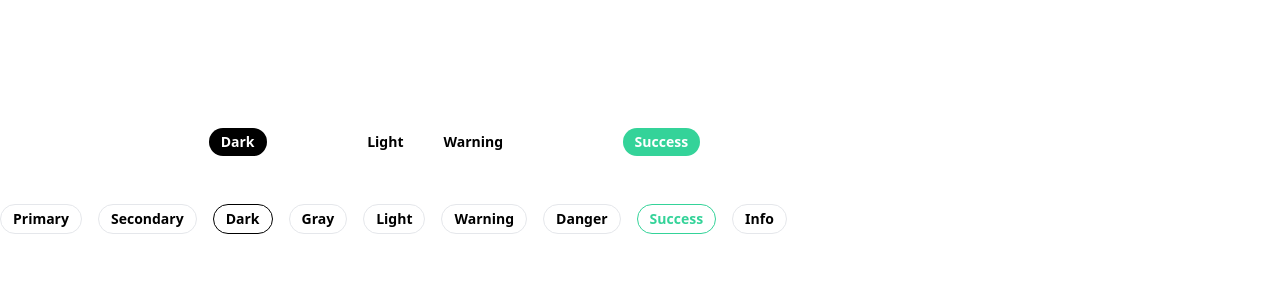
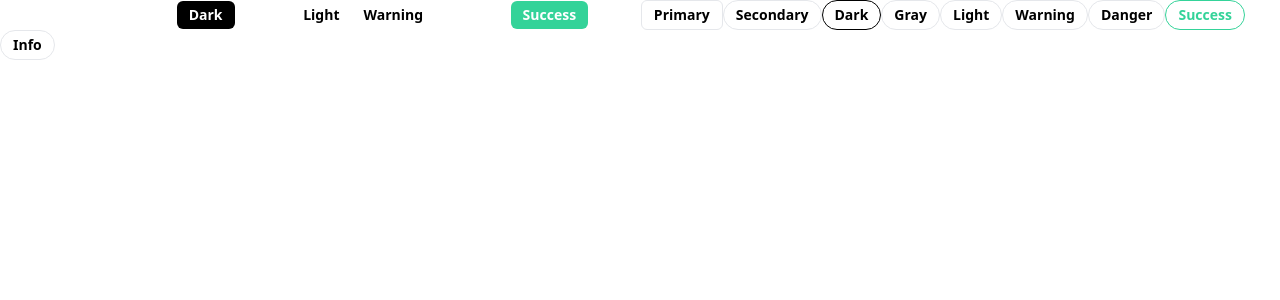
Before and after one commit to benjamin777dev/tailgrids-react, a React (Create React App) app: page / in a window 1280 px wide. Shown: the top 300 px of the page. Built offline with nearby package versions, Linux system fonts and the light colour scheme; what tailgrids would draw is missing.

Commit message:
Badges Done

```diff
--- a/src/App.js
+++ b/src/App.js
@@ -1,6 +1,6 @@
 import React from "react";
 // import Button from "./components/Buttons1";
-import Preview from "./components/Alerts1/Preview";
+import Preview from "./components/Badges1/Preview";
 import About from "./components/About";
 import Alerts from "./components/Alerts";
 import Badges from "./components/Badges";
@@ -41,8 +41,7 @@ function App() {
   return (
     <>
       {/* <Error404 /> */}
-      {/* <Preview /> */}
-      <Badges />
+      <Preview />
       {/* <Blogs /> */}
       {/* <Brand /> */}
       {/* <Breadcrumbs /> */}
--- a/src/components/Badges.jsx
+++ b/src/components/Badges.jsx
@@ -5,61 +5,61 @@ const Badges = () => {
     <>
       <section className="bg-white py-20 lg:py-[120px]">
         <div className="container">
-          <div className="-mx-2 mb-8 flex flex-wrap items-center">
-            <span className="m-2 inline-block rounded-full bg-primary py-1 px-3 text-sm font-semibold text-white">
+          <div className="flex flex-wrap items-center mb-8 -mx-2">
+            <span className="inline-block px-3 py-1 m-2 text-sm font-semibold text-white rounded-full bg-primary">
               Primary
             </span>
-            <span className="m-2 inline-block rounded-full bg-secondary py-1 px-3 text-sm font-semibold text-white">
+            <span className="inline-block px-3 py-1 m-2 text-sm font-semibold text-white rounded-full bg-secondary">
               Secondary
             </span>
-            <span className="m-2 inline-block rounded-full bg-black py-1 px-3 text-sm font-semibold text-white">
+            <span className="inline-block px-3 py-1 m-2 text-sm font-semibold text-white bg-black rounded-full">
               Dark
             </span>
-            <span className="m-2 inline-block rounded-full bg-body-color py-1 px-3 text-sm font-semibold text-white">
+            <span className="inline-block px-3 py-1 m-2 text-sm font-semibold text-white rounded-full bg-body-color">
               Gray
             </span>
-            <span className="m-2 inline-block rounded-full bg-light py-1 px-3 text-sm font-semibold text-black">
+            <span className="inline-block px-3 py-1 m-2 text-sm font-semibold text-black rounded-full bg-light">
               Light
             </span>
-            <span className="m-2 inline-block rounded-full bg-warning py-1 px-3 text-sm font-semibold text-black">
+            <span className="inline-block px-3 py-1 m-2 text-sm font-semibold text-black rounded-full bg-warning">
               Warning
             </span>
-            <span className="m-2 inline-block rounded-full bg-danger py-1 px-3 text-sm font-semibold text-white">
+            <span className="inline-block px-3 py-1 m-2 text-sm font-semibold text-white rounded-full bg-danger">
               Danger
             </span>
-            <span className="m-2 inline-block rounded-full bg-success py-1 px-3 text-sm font-semibold text-white">
+            <span className="inline-block px-3 py-1 m-2 text-sm font-semibold text-white rounded-full bg-success">
               Success
             </span>
-            <span className="m-2 inline-block rounded-full bg-info py-1 px-3 text-sm font-semibold text-white">
+            <span className="inline-block px-3 py-1 m-2 text-sm font-semibold text-white rounded-full bg-info">
               Info
             </span>
           </div>
-          <div className="-mx-2 mb-8 flex flex-wrap items-center">
-            <span className="m-2 inline-block rounded-full border border-primary py-1 px-3 text-sm font-semibold text-primary">
+          <div className="flex flex-wrap items-center mb-8 -mx-2">
+            <span className="inline-block px-3 py-1 m-2 text-sm font-semibold border rounded-full border-primary text-primary">
               Primary
             </span>
-            <span className="m-2 inline-block rounded-full border border-secondary py-1 px-3 text-sm font-semibold text-secondary">
+            <span className="inline-block px-3 py-1 m-2 text-sm font-semibold border rounded-full border-secondary text-secondary">
               Secondary
             </span>
-            <span className="m-2 inline-block rounded-full border border-black py-1 px-3 text-sm font-semibold text-black">
+            <span className="inline-block px-3 py-1 m-2 text-sm font-semibold text-black border border-black rounded-full">
               Dark
             </span>
-            <span className="m-2 inline-block rounded-full border border-body-color py-1 px-3 text-sm font-semibold text-body-color">
+            <span className="inline-block px-3 py-1 m-2 text-sm font-semibold border rounded-full border-body-color text-body-color">
               Gray
             </span>
-            <span className="m-2 inline-block rounded-full border border-light py-1 px-3 text-sm font-semibold text-black">
+            <span className="inline-block px-3 py-1 m-2 text-sm font-semibold text-black border rounded-full border-light">
               Light
             </span>
-            <span className="m-2 inline-block rounded-full border border-warning py-1 px-3 text-sm font-semibold text-warning">
+            <span className="inline-block px-3 py-1 m-2 text-sm font-semibold border rounded-full border-warning text-warning">
               Warning
             </span>
-            <span className="m-2 inline-block rounded-full border border-danger py-1 px-3 text-sm font-semibold text-danger">
+            <span className="inline-block px-3 py-1 m-2 text-sm font-semibold border rounded-full border-danger text-danger">
               Danger
             </span>
-            <span className="m-2 inline-block rounded-full border border-success py-1 px-3 text-sm font-semibold text-success">
+            <span className="inline-block px-3 py-1 m-2 text-sm font-semibold border rounded-full border-success text-success">
               Success
             </span>
-            <span className="m-2 inline-block rounded-full border border-info py-1 px-3 text-sm font-semibold text-info">
+            <span className="inline-block px-3 py-1 m-2 text-sm font-semibold border rounded-full border-info text-info">
               Info
             </span>
           </div>
--- /dev/null
+++ b/src/components/Badges1/Preview.js
@@ -0,0 +1,68 @@
+import React from "react";
+import Badges from "../Badges1";
+
+const Preview = () => {
+  return (
+    <>
+      {/* With background */}
+      <Badges primary roundedMd>
+        Primary
+      </Badges>
+      <Badges secondary roundedFull>
+        Secondary
+      </Badges>
+      <Badges dark roundedMd>
+        Dark
+      </Badges>
+      <Badges gray roundedMd>
+        Gray
+      </Badges>
+      <Badges light roundedMd>
+        Light
+      </Badges>
+      <Badges warning roundedMd>
+        Warning
+      </Badges>
+      <Badges danger roundedMd>
+        Danger
+      </Badges>
+      <Badges success roundedMd>
+        Success
+      </Badges>
+      <Badges info roundedMd>
+        Info
+      </Badges>
+      {/* Without background */}
+
+      <Badges primary outline roundedMd>
+        Primary
+      </Badges>
+      <Badges secondary outline roundedFull>
+        Secondary
+      </Badges>
+      <Badges dark outline roundedFull>
+        Dark
+      </Badges>
+      <Badges gray outline roundedFull>
+        Gray
+      </Badges>
+      <Badges light outline roundedFull>
+        Light
+      </Badges>
+      <Badges warning outline roundedFull>
+        Warning
+      </Badges>
+      <Badges danger outline roundedFull>
+        Danger
+      </Badges>
+      <Badges success outline roundedFull>
+        Success
+      </Badges>
+      <Badges info outline roundedFull>
+        Info
+      </Badges>
+    </>
+  );
+};
+
+export default Preview;
--- /dev/null
+++ b/src/components/Badges1/index.jsx
@@ -0,0 +1,195 @@
+import React from "react";
+
+const Badges = ({
+  primary,
+  secondary,
+  gray,
+  dark,
+  light,
+  warning,
+  danger,
+  success,
+  info,
+  outline,
+  roundedFull,
+  roundedLg,
+  roundedNone,
+  roundedSm,
+  roundedMd,
+  children,
+}) => {
+  return (
+    <>
+      <span
+        className={`inline-block px-3 py-1  text-sm font-semibold  ${
+          (primary &&
+            `${
+              outline
+                ? `border ${
+                    (roundedFull && `rounded-full`) ||
+                    (roundedLg && `rounded-lg`) ||
+                    (roundedNone && `rounded-none`) ||
+                    (roundedSm && `rounded-sm`) ||
+                    (roundedMd && `rounded-md`)
+                  } border-primary text-primary`
+                : `bg-primary ${
+                    (roundedFull && `rounded-full`) ||
+                    (roundedLg && `rounded-lg`) ||
+                    (roundedNone && `rounded-none`) ||
+                    (roundedSm && `rounded-sm`) ||
+                    (roundedMd && `rounded-md`)
+                  } text-white`
+            }`) ||
+          (secondary &&
+            `${
+              outline
+                ? `border ${
+                    (roundedFull && `rounded-full`) ||
+                    (roundedLg && `rounded-lg`) ||
+                    (roundedNone && `rounded-none`) ||
+                    (roundedSm && `rounded-sm`) ||
+                    (roundedMd && `rounded-md`)
+                  } border-secondary text-secondary`
+                : `bg-secondary ${
+                    (roundedFull && `rounded-full`) ||
+                    (roundedLg && `rounded-lg`) ||
+                    (roundedNone && `rounded-none`) ||
+                    (roundedSm && `rounded-sm`) ||
+                    (roundedMd && `rounded-md`)
+                  } text-white`
+            }`) ||
+          (dark &&
+            `${
+              outline
+                ? `border ${
+                    (roundedFull && `rounded-full`) ||
+                    (roundedLg && `rounded-lg`) ||
+                    (roundedNone && `rounded-none`) ||
+                    (roundedSm && `rounded-sm`) ||
+                    (roundedMd && `rounded-md`)
+                  } border-black text-black`
+                : `bg-black ${
+                    (roundedFull && `rounded-full`) ||
+                    (roundedLg && `rounded-lg`) ||
+                    (roundedNone && `rounded-none`) ||
+                    (roundedSm && `rounded-sm`) ||
+                    (roundedMd && `rounded-md`)
+                  } text-white`
+            }`) ||
+          (gray &&
+            `${
+              outline
+                ? `border ${
+                    (roundedFull && `rounded-full`) ||
+                    (roundedLg && `rounded-lg`) ||
+                    (roundedNone && `rounded-none`) ||
+                    (roundedSm && `rounded-sm`) ||
+                    (roundedMd && `rounded-md`)
+                  } border-body-color text-body-color`
+                : `bg-body-color ${
+                    (roundedFull && `rounded-full`) ||
+                    (roundedLg && `rounded-lg`) ||
+                    (roundedNone && `rounded-none`) ||
+                    (roundedSm && `rounded-sm`) ||
+                    (roundedMd && `rounded-md`)
+                  } text-white`
+            }`) ||
+          (light &&
+            `${
+              outline
+                ? `border ${
+                    (roundedFull && `rounded-full`) ||
+                    (roundedLg && `rounded-lg`) ||
+                    (roundedNone && `rounded-none`) ||
+                    (roundedSm && `rounded-sm`) ||
+                    (roundedMd && `rounded-md`)
+                  } border-light text-black`
+                : `bg-light ${
+                    (roundedFull && `rounded-full`) ||
+                    (roundedLg && `rounded-lg`) ||
+                    (roundedNone && `rounded-none`) ||
+                    (roundedSm && `rounded-sm`) ||
+                    (roundedMd && `rounded-md`)
+                  } text-black`
+            }`) ||
+          (warning &&
+            `${
+              outline
+                ? `border ${
+                    (roundedFull && `rounded-full`) ||
+                    (roundedLg && `rounded-lg`) ||
+                    (roundedNone && `rounded-none`) ||
+                    (roundedSm && `rounded-sm`) ||
+                    (roundedMd && `rounded-md`)
+                  } border-warning text-warning`
+                : `bg-warning ${
+                    (roundedFull && `rounded-full`) ||
+                    (roundedLg && `rounded-lg`) ||
+                    (roundedNone && `rounded-none`) ||
+                    (roundedSm && `rounded-sm`) ||
+                    (roundedMd && `rounded-md`)
+                  } text-black`
+            }`) ||
+          (danger &&
+            `${
+              outline
+                ? `border ${
+                    (roundedFull && `rounded-full`) ||
+                    (roundedLg && `rounded-lg`) ||
+                    (roundedNone && `rounded-none`) ||
+                    (roundedSm && `rounded-sm`) ||
+                    (roundedMd && `rounded-md`)
+                  } border-danger text-danger`
+                : `bg-danger ${
+                    (roundedFull && `rounded-full`) ||
+                    (roundedLg && `rounded-lg`) ||
+                    (roundedNone && `rounded-none`) ||
+                    (roundedSm && `rounded-sm`) ||
+                    (roundedMd && `rounded-md`)
+                  } text-white`
+            }`) ||
+          (success &&
+            `${
+              outline
+                ? `border ${
+                    (roundedFull && `rounded-full`) ||
+                    (roundedLg && `rounded-lg`) ||
+                    (roundedNone && `rounded-none`) ||
+                    (roundedSm && `rounded-sm`) ||
+                    (roundedMd && `rounded-md`)
+                  } border-success text-success`
+                : `bg-success ${
+                    (roundedFull && `rounded-full`) ||
+                    (roundedLg && `rounded-lg`) ||
+                    (roundedNone && `rounded-none`) ||
+                    (roundedSm && `rounded-sm`) ||
+                    (roundedMd && `rounded-md`)
+                  } text-white`
+            }`) ||
+          (info &&
+            `${
+              outline
+                ? `border ${
+                    (roundedFull && `rounded-full`) ||
+                    (roundedLg && `rounded-lg`) ||
+                    (roundedNone && `rounded-none`) ||
+                    (roundedSm && `rounded-sm`) ||
+                    (roundedMd && `rounded-md`)
+                  } border-info text-info`
+                : `bg-info ${
+                    (roundedFull && `rounded-full`) ||
+                    (roundedLg && `rounded-lg`) ||
+                    (roundedNone && `rounded-none`) ||
+                    (roundedSm && `rounded-sm`) ||
+                    (roundedMd && `rounded-md`)
+                  } text-white`
+            }`)
+        }`}
+      >
+        {children}
+      </span>
+    </>
+  );
+};
+
+export default Badges;
```
